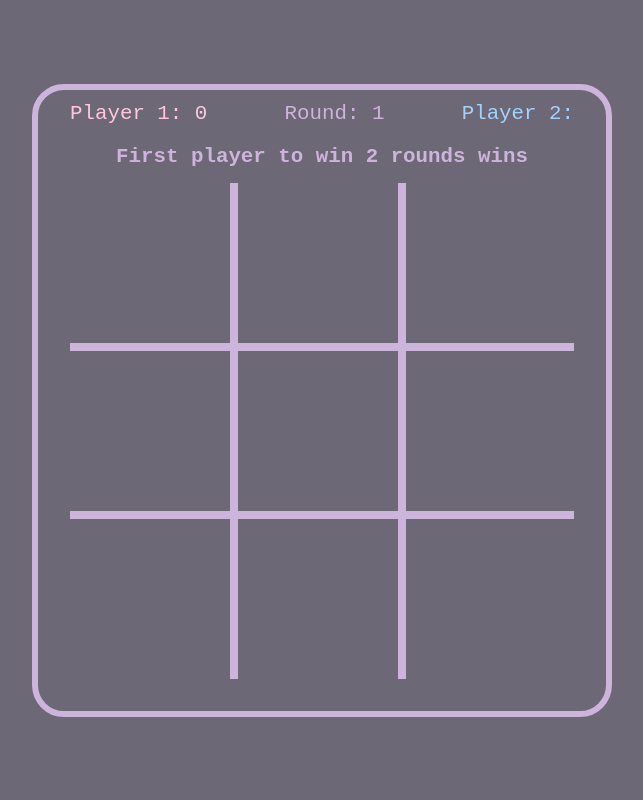
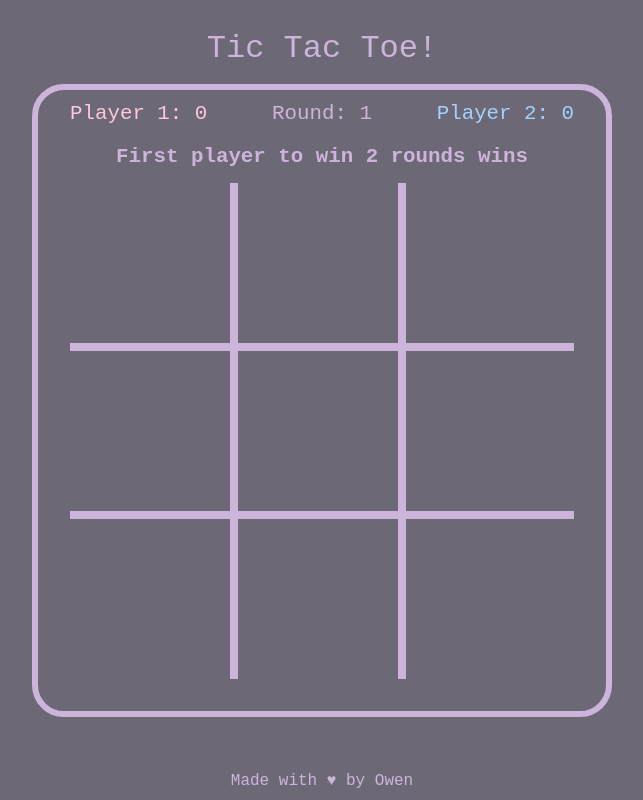
Before and after one commit to oweeeenie/tic-tac-toe, a plain HTML site: page index.html in a window 1280 px wide. Shown: the whole page, without its empty margins (318-961 px from the left). Drawn offline with Linux system fonts and the light colour scheme.

Commit message:
made a footer and header, time for final functionality, 85% ish done

```diff
--- a/index.html
+++ b/index.html
@@ -8,12 +8,14 @@
   </head>
   <body>
     <div class="page-layout">
+      <header class="page-title">Tic Tac Toe!</header>
+      <footer class="page-footer">Made with ♥ by Owen</footer>
       <div class="game-container">
         <div class="info-container">
           <div class="stats">
             <div class="player-1">Player 1: 0</div>
             <div class="round">Round: 1</div>
-            <div class="player-2">Player 2:</div>
+            <div class="player-2">Player 2: 0</div>
           </div>
 
           <div class="message">First player to win 2 rounds wins</div>
--- a/index.js
+++ b/index.js
@@ -30,7 +30,6 @@ function Player(name, mark) {
   };
   return player;
 }
-
 const playerOne = Player("Player X", "X");
 const playerTwo = Player("Player O", "O");
 
--- a/styles.css
+++ b/styles.css
@@ -40,6 +40,7 @@ img {
   background-color: #6d6875;
   display: flex;
   justify-content: center;
+  flex-direction: column;
   align-items: center;
 }
 
@@ -155,3 +156,24 @@ img {
 .cell:hover {
   background-color: rgba(200, 200, 200, 0.05);
 }
+
+.page-title {
+  background-color: #6d6875;
+  color: #cdb4db;
+  font-size: 2rem;
+  position: absolute;
+  top: 0;
+  left: 50%;
+  transform: translateX(-50%);
+  padding-top: 30px;
+}
+
+.page-footer {
+  background-color: #6d6875;
+  color: #cdb4db;
+  position: absolute;
+  bottom: 0;
+  left: 50%;
+  transform: translateX(-50%);
+  padding-bottom: 10px;
+}
```
